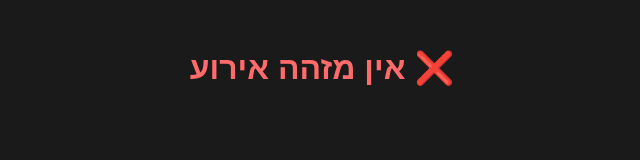
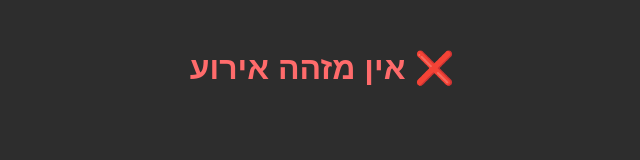
Before and after one commit to RadarAlerts/Radar, a plain HTML site: page index.html in a window 1280 px wide. Shown: the whole page, without its empty margins (318-958 px from the left). Drawn offline with Linux system fonts and the light colour scheme.

Commit message:
Update index.html

```diff
--- a/index.html
+++ b/index.html
@@ -12,7 +12,7 @@
 <style>
 body {
   font-family: Arial;
-  background: #1a1a1a;
+  background: #2d2d2d;
   color: #eee;
   padding: 20px;
 }
```
